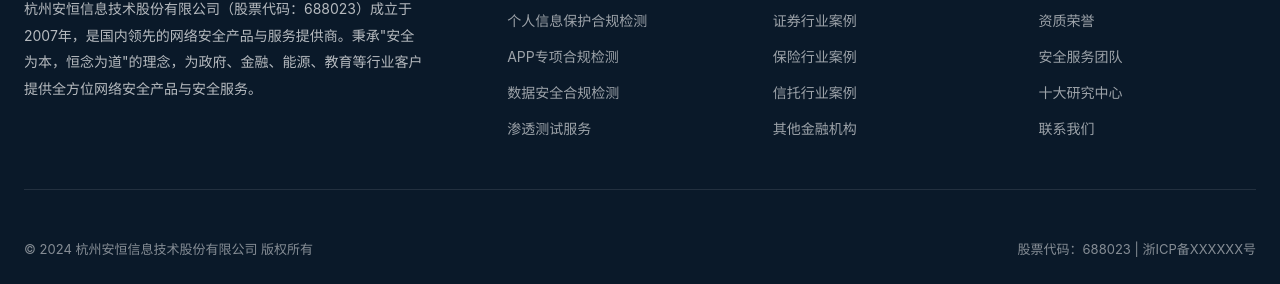
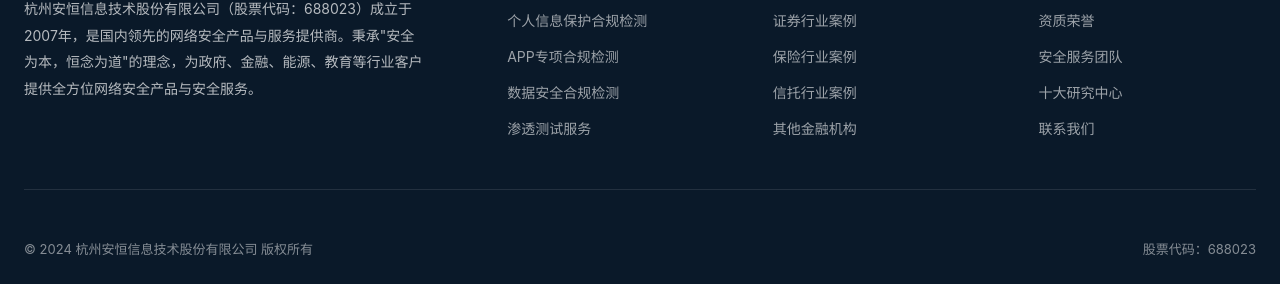
Before and after one commit to kuntechnology/Kuntech, a plain HTML site: page index.html in a window 1280 px wide. Shown: the part 10151-10435 px from the top of the page. Drawn offline with Linux system fonts and the light colour scheme.

Commit message:
docs: remove placeholder registration and add maintenance guide

```diff
--- a/index.html
+++ b/index.html
@@ -2235,7 +2235,7 @@
             </div>
             <div class="footer-bottom">
                 <span>© 2024 杭州安恒信息技术股份有限公司 版权所有</span>
-                <span>股票代码：688023 | 浙ICP备XXXXXX号</span>
+                <span>股票代码：688023</span>
             </div>
         </div>
     </footer>
```
Also changed, not shown: 1 other file.
